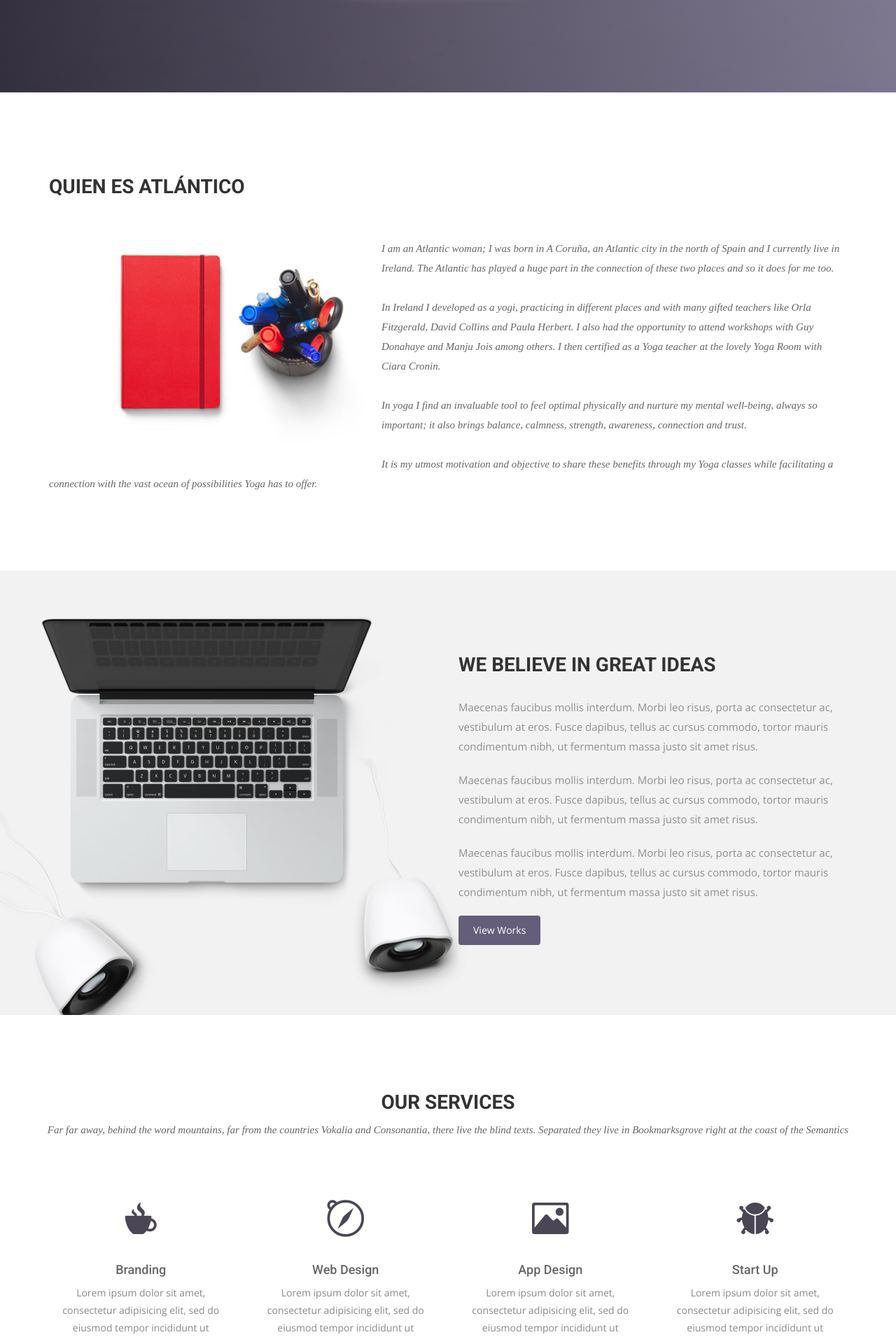
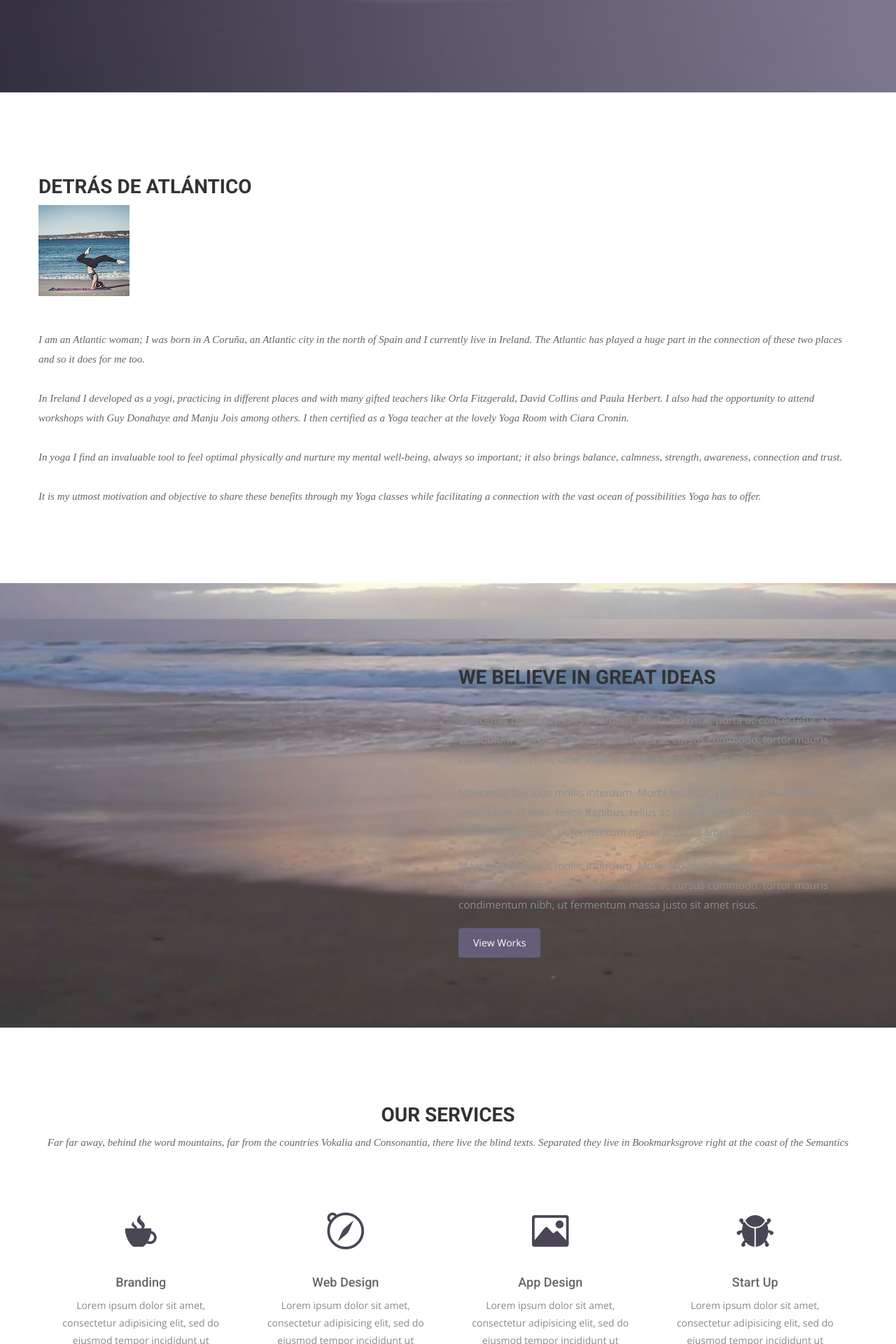
Before and after one commit to mpbarral/atlanticoyoga, a Jekyll site: the page built from index.html, in a window 1280 px wide. Shown: the part 623-2543 px from the top of the page at 70% size. Built offline with Jekyll 4.4.1, drawn with Linux system fonts in a browser that asks for light colours; nearby versions of some CDN libraries; some web fonts are replaced.

Commit message:
bottomsea picture inserted

```diff
--- a/css/airspace.css
+++ b/css/airspace.css
@@ -231,7 +231,7 @@ font header .navbar-default .navbar-nav li a:hover {
 	Feature Start
 --*/
 #feature {
-  background: url("../img/featue-bg.jpg");
+  background: url("../img/bottomsea.jpg");
   background-position: 50% 94px;
   width: 100%;
   display: block;
--- a/index.html
+++ b/index.html
@@ -20,18 +20,16 @@ permalink: /
 <!-- Wrapper Start -->
 <section id="intro">
   <div class="container">
+    <div class="row">
           <div class="section-title">
-            <h2>Quien es Atlántico</h2>
-            <div class="col-md-5 col-sm-12">
-              <div class="block">
-                <img src="img/wrapper-img_.png" alt="Img">
-              </div>
-            </div><!-- .col-md-5 close -->
+            <h2>Detrás de Atlántico</h2>
+                <img src="img/beachpract.jpg" alt="bp">
             <p> <br />I am an Atlantic woman; I was born in A Coruña, an Atlantic city in the north of Spain and I currently live in Ireland. The Atlantic has played a huge part in the connection of these two places and so it does for me too.<br /><br />
 									In Ireland I developed as a yogi, practicing in different places and with many gifted teachers like Orla Fitzgerald, David Collins and Paula Herbert. I also had the opportunity to attend workshops with Guy Donahaye and Manju Jois among others. I then certified as a Yoga teacher at the lovely Yoga Room with Ciara Cronin.<br /><br />
 									In yoga I find an invaluable tool to feel optimal physically and nurture my mental well-being, always so important; it also brings balance, calmness, strength, awareness, connection and trust.<br /><br />
 									It is my utmost motivation and objective to share these benefits through my Yoga classes while facilitating a connection with the vast ocean of possibilities Yoga has to offer. </p>
-        </div>
+          </div>
+   </div>
 </div>
 </section>
 
```
Also changed, not shown: other parts of index.html (+1 -1 lines), img/beachpract.jpg (added), img/beachpractice.jpg (renamed from img/wrapper-img.jpg), img/bottomsea.jpg (added).
